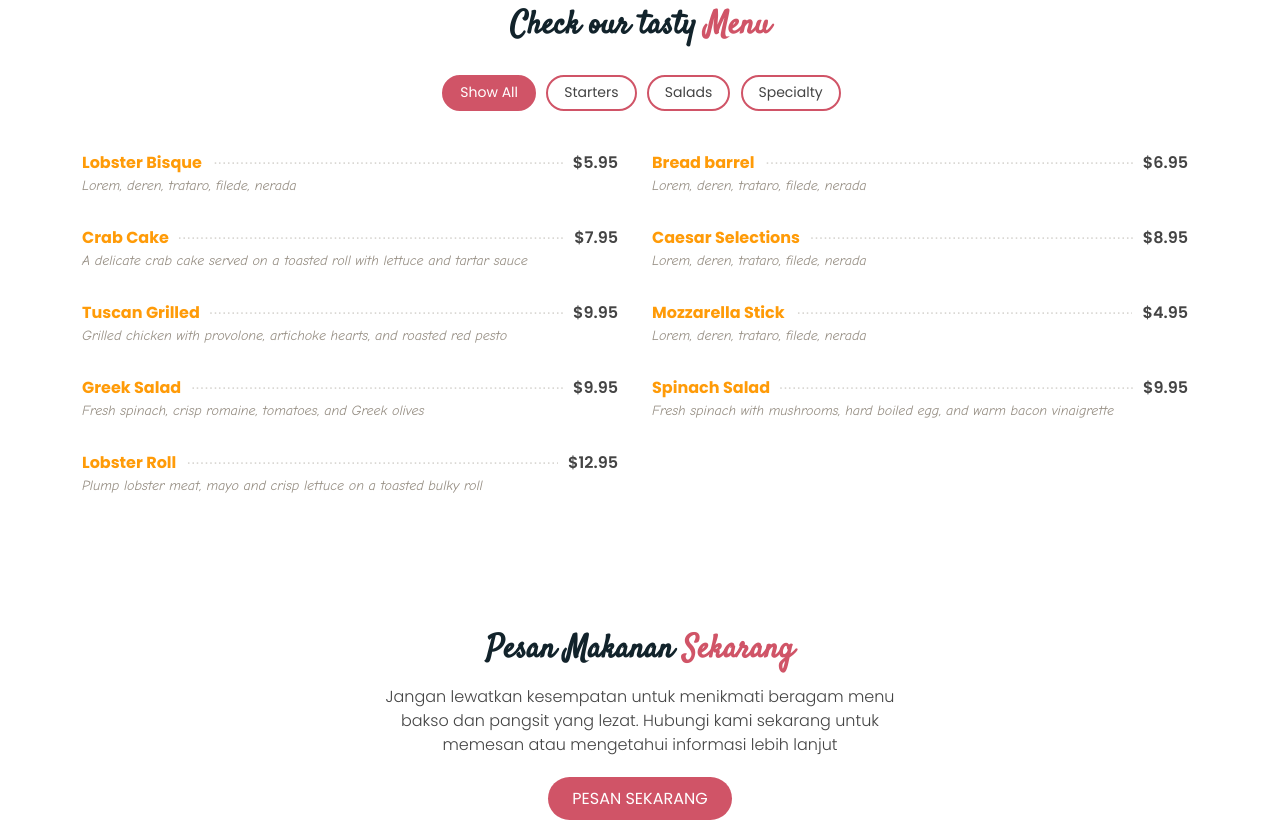
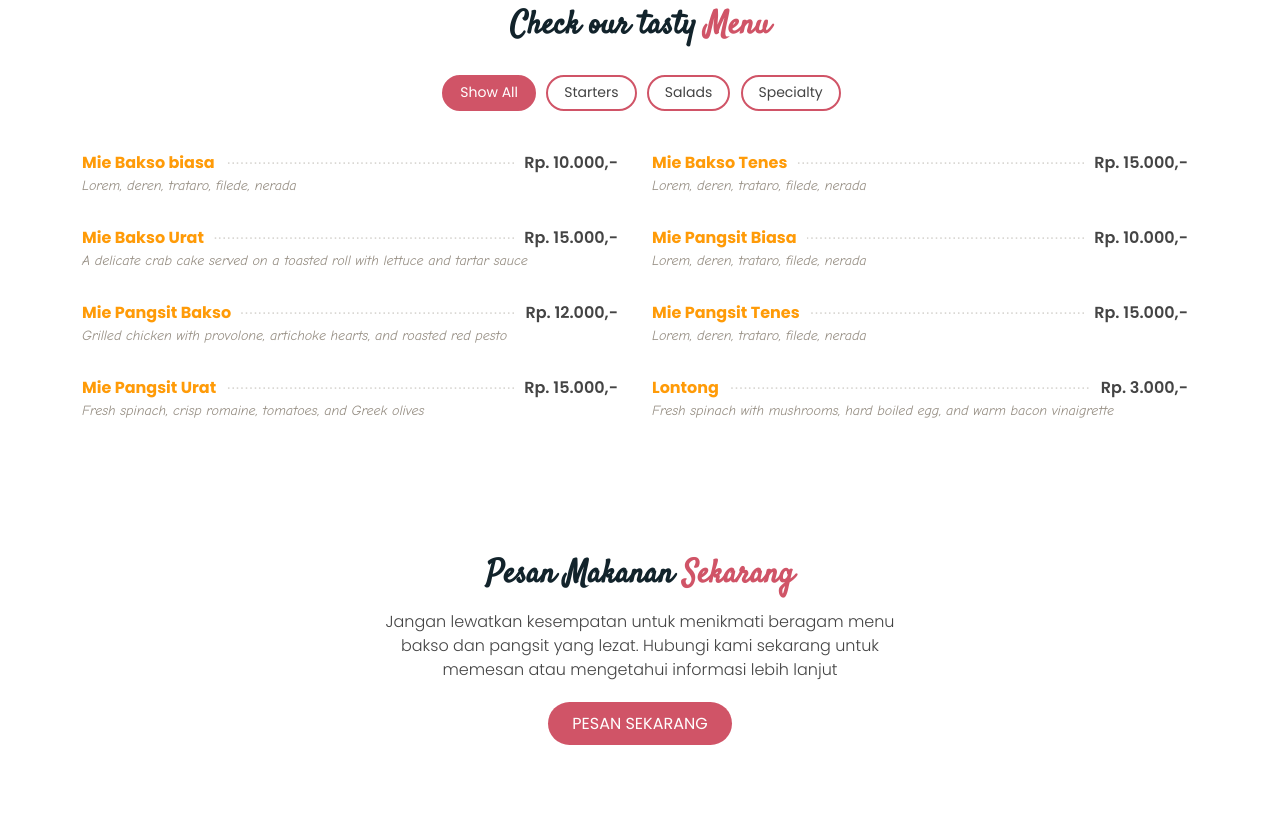
Before and after one commit to muhdanfyan/baksomasateng, a plain HTML site: page index.html in a window 1280 px wide. Shown: the part 868-1691 px from the top of the page. Drawn offline with Linux system fonts and the light colour scheme.

Commit message:
update menu

```diff
--- a/index.html
+++ b/index.html
@@ -263,7 +263,7 @@
 
           <div class="col-lg-6 menu-item filter-starters">
             <div class="menu-content">
-              <a href="#">Lobster Bisque</a><span>$5.95</span>
+              <a href="#">Mie Bakso biasa</a><span>Rp. 10.000,-</span>
             </div>
             <div class="menu-ingredients">
               Lorem, deren, trataro, filede, nerada
@@ -272,7 +272,7 @@
 
           <div class="col-lg-6 menu-item filter-specialty">
             <div class="menu-content">
-              <a href="#">Bread barrel</a><span>$6.95</span>
+              <a href="#">Mie Bakso Tenes</a><span>Rp. 15.000,-</span>
             </div>
             <div class="menu-ingredients">
               Lorem, deren, trataro, filede, nerada
@@ -281,7 +281,7 @@
 
           <div class="col-lg-6 menu-item filter-starters">
             <div class="menu-content">
-              <a href="#">Crab Cake</a><span>$7.95</span>
+              <a href="#">Mie Bakso Urat</a><span>Rp. 15.000,-</span>
             </div>
             <div class="menu-ingredients">
               A delicate crab cake served on a toasted roll with lettuce and tartar sauce
@@ -290,7 +290,7 @@
 
           <div class="col-lg-6 menu-item filter-salads">
             <div class="menu-content">
-              <a href="#">Caesar Selections</a><span>$8.95</span>
+              <a href="#">Mie Pangsit Biasa</a><span>Rp. 10.000,-</span>
             </div>
             <div class="menu-ingredients">
               Lorem, deren, trataro, filede, nerada
@@ -299,7 +299,7 @@
 
           <div class="col-lg-6 menu-item filter-specialty">
             <div class="menu-content">
-              <a href="#">Tuscan Grilled</a><span>$9.95</span>
+              <a href="#">Mie Pangsit Bakso</a><span>Rp. 12.000,-</span>
             </div>
             <div class="menu-ingredients">
               Grilled chicken with provolone, artichoke hearts, and roasted red pesto
@@ -308,7 +308,7 @@
 
           <div class="col-lg-6 menu-item filter-starters">
             <div class="menu-content">
-              <a href="#">Mozzarella Stick</a><span>$4.95</span>
+              <a href="#">Mie Pangsit Tenes</a><span>Rp. 15.000,-</span>
             </div>
             <div class="menu-ingredients">
               Lorem, deren, trataro, filede, nerada
@@ -317,7 +317,7 @@
 
           <div class="col-lg-6 menu-item filter-salads">
             <div class="menu-content">
-              <a href="#">Greek Salad</a><span>$9.95</span>
+              <a href="#">Mie Pangsit Urat</a><span>Rp. 15.000,-</span>
             </div>
             <div class="menu-ingredients">
               Fresh spinach, crisp romaine, tomatoes, and Greek olives
@@ -326,21 +326,13 @@
 
           <div class="col-lg-6 menu-item filter-salads">
             <div class="menu-content">
-              <a href="#">Spinach Salad</a><span>$9.95</span>
+              <a href="#">Lontong</a><span>Rp. 3.000,-</span>
             </div>
             <div class="menu-ingredients">
               Fresh spinach with mushrooms, hard boiled egg, and warm bacon vinaigrette
             </div>
           </div>
 
-          <div class="col-lg-6 menu-item filter-specialty">
-            <div class="menu-content">
-              <a href="#">Lobster Roll</a><span>$12.95</span>
-            </div>
-            <div class="menu-ingredients">
-              Plump lobster meat, mayo and crisp lettuce on a toasted bulky roll
-            </div>
-          </div>
 
         </div>
 
@@ -675,8 +667,8 @@
   <!-- ======= Footer ======= -->
   <footer id="footer">
     <div class="container">
-      <h3>Delicious</h3>
-      <p>Et aut eum quis fuga eos sunt ipsa nihil. Labore corporis magni eligendi fuga maxime saepe commodi placeat.</p>
+      <h3>Warung Bakso Mas Ateng</h3>
+      <p>Datang ke warung makan kami dan rasakan sensasi rasa bakso yang luar biasa</p>
       <div class="social-links">
         <a href="#" class="twitter"><i class="bx bxl-twitter"></i></a>
         <a href="#" class="facebook"><i class="bx bxl-facebook"></i></a>
@@ -685,14 +677,14 @@
         <a href="#" class="linkedin"><i class="bx bxl-linkedin"></i></a>
       </div>
       <div class="copyright">
-        &copy; Copyright <strong><span>Delicious</span></strong>. All Rights Reserved
+        &copy; Copyright <strong><span>Pondok Informatika</span></strong>. All Rights Reserved
       </div>
       <div class="credits">
         <!-- All the links in the footer should remain intact. -->
         <!-- You can delete the links only if you purchased the pro version. -->
         <!-- Licensing information: https://bootstrapmade.com/license/ -->
         <!-- Purchase the pro version with working PHP/AJAX contact form: https://bootstrapmade.com/delicious-free-restaurant-bootstrap-theme/ -->
-        Designed by <a href="https://bootstrapmade.com/">BootstrapMade</a>
+        Designed by Santri <a href="https://pondokinformatika.id/">Pondok Informatika</a>
       </div>
     </div>
   </footer><!-- End Footer -->
```
